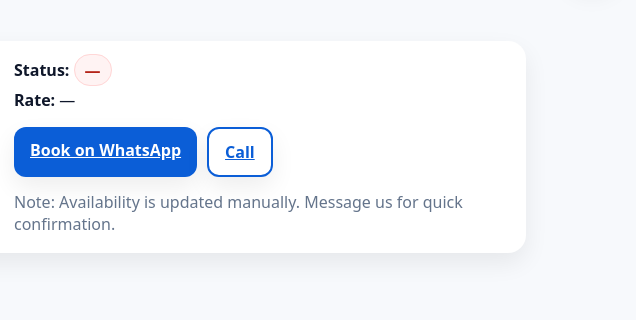
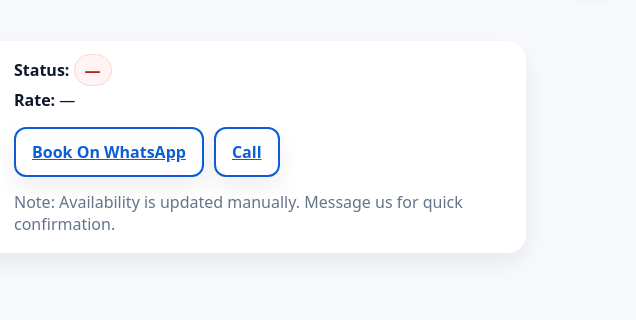
Before and after one commit to Vikasgm03/pll, a plain HTML site: page index.html in a window 1280 px wide. Shown: the part 799-1119 px from the top of the page, 644-1280 px from the left. Drawn offline with Linux system fonts and the light colour scheme; a script that the page names is missing.

Commit message:
Update index.html

```diff
--- a/index.html
+++ b/index.html
@@ -64,8 +64,9 @@
         <div><b>Status:</b> <span id="jcbStatus" class="highlight">—</span></div>
         <div><b>Rate:</b> <span id="jcbRate">—</span></div>
         <div style="display:flex;gap:10px;margin-top:8px">
-          <a class="btn btn-primary" id="jcbBookBtn" href="#" target="_blank">Book on WhatsApp</a>
-          <a class="btn btn-outline" href="https://wa.me/7892125127">Call</a>
+          <a class="btn btn-outline" href="https://wa.me/7892125127" target="_blank">Book On WhatsApp</a>
+          <a class="btn btn-outline" href="tel:7892125127">Call</a>
+
         </div>
         <div class="meta" style="margin-top:6px;color:#64748b">Note: Availability is updated manually. Message us for quick confirmation.</div>
       </div>
```
